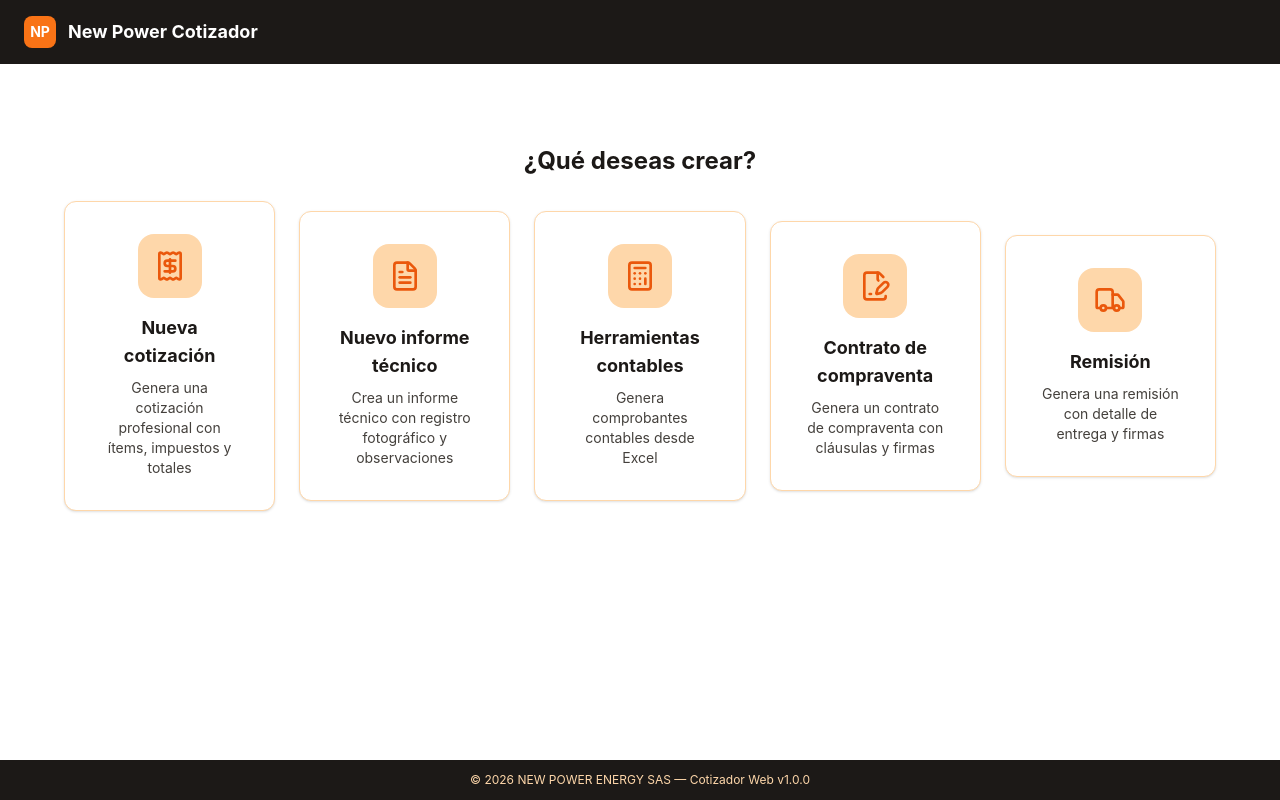
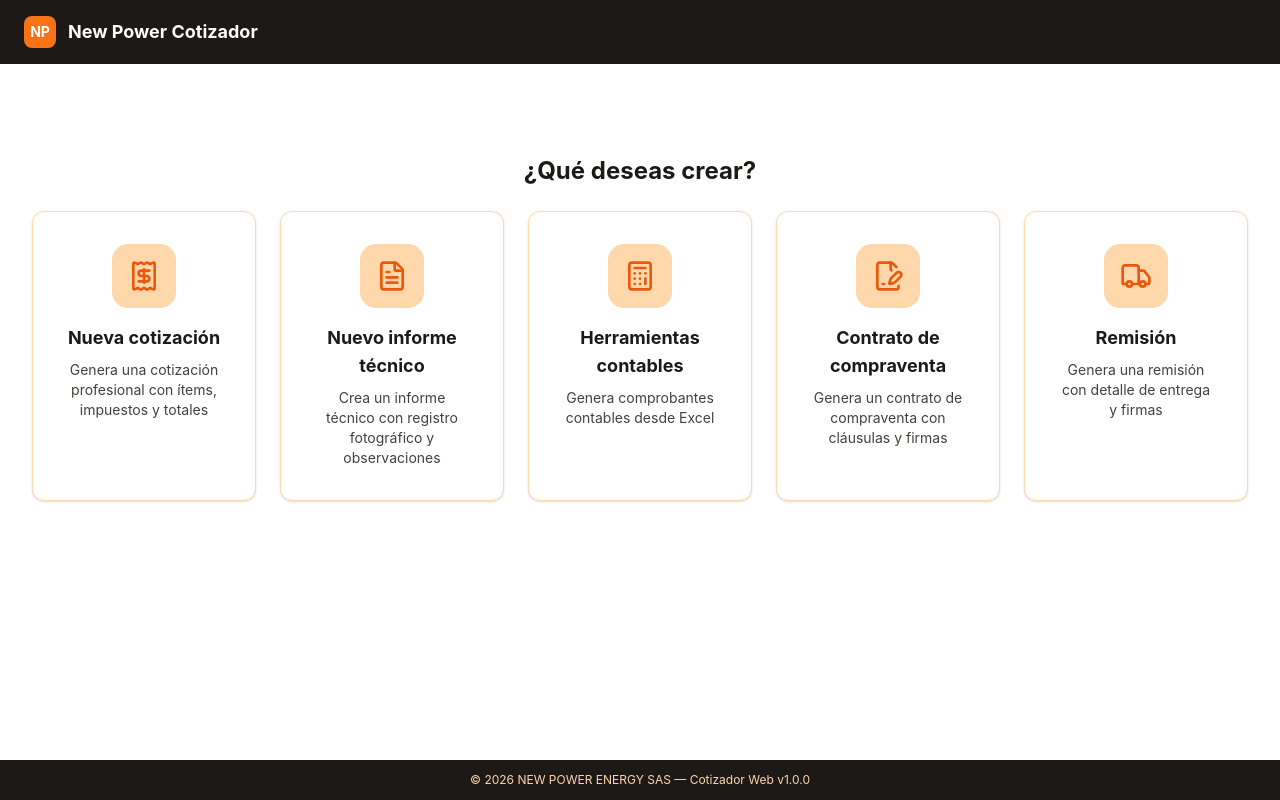
Before and after one commit to eduardoospino5562001/new-power-cotizador, a React (Vite) app: page / in a window 1280 px wide. Built offline with nearby package versions, Linux system fonts and the light colour scheme; what @react-pdf/renderer would draw is missing.

Commit message:
fix: uniform card sizing with h-full, flex-col, and max-w-7xl

```diff
--- a/src/App.tsx
+++ b/src/App.tsx
@@ -190,9 +190,9 @@ function App() {
             <h2 className="text-2xl font-bold text-brand-dark text-center">
               ¿Qué deseas crear?
             </h2>
-            <div className="grid grid-cols-1 sm:grid-cols-2 lg:grid-cols-5 gap-6 w-full max-w-6xl min-w-0">
-              <button onClick={() => setModulo('quote')} className="group w-full">
-                <Card className="p-8 text-center hover:border-brand-orange hover:shadow-lg transition-all cursor-pointer">
+            <div className="grid grid-cols-1 sm:grid-cols-2 lg:grid-cols-5 gap-6 w-full max-w-7xl">
+              <button onClick={() => setModulo('quote')} className="group w-full h-full">
+                <Card className="p-8 text-center hover:border-brand-orange hover:shadow-lg transition-all cursor-pointer h-full flex flex-col">
                   <div className="w-16 h-16 mx-auto mb-4 rounded-2xl bg-brand-orange-light flex items-center justify-center group-hover:scale-110 transition-transform">
                     <Receipt size={32} className="text-brand-orange-dark" />
                   </div>
@@ -200,8 +200,8 @@ function App() {
                   <p className="text-sm text-brand-gray">Genera una cotización profesional con ítems, impuestos y totales</p>
                 </Card>
               </button>
-              <button onClick={() => setModulo('report')} className="group w-full">
-                <Card className="p-8 text-center hover:border-brand-orange hover:shadow-lg transition-all cursor-pointer">
+              <button onClick={() => setModulo('report')} className="group w-full h-full">
+                <Card className="p-8 text-center hover:border-brand-orange hover:shadow-lg transition-all cursor-pointer h-full flex flex-col">
                   <div className="w-16 h-16 mx-auto mb-4 rounded-2xl bg-brand-orange-light flex items-center justify-center group-hover:scale-110 transition-transform">
                     <FileText size={32} className="text-brand-orange-dark" />
                   </div>
@@ -209,8 +209,8 @@ function App() {
                   <p className="text-sm text-brand-gray">Crea un informe técnico con registro fotográfico y observaciones</p>
                 </Card>
               </button>
-              <button onClick={() => setModulo('contabilidad')} className="group w-full">
-                <Card className="p-8 text-center hover:border-brand-orange hover:shadow-lg transition-all cursor-pointer">
+              <button onClick={() => setModulo('contabilidad')} className="group w-full h-full">
+                <Card className="p-8 text-center hover:border-brand-orange hover:shadow-lg transition-all cursor-pointer h-full flex flex-col">
                   <div className="w-16 h-16 mx-auto mb-4 rounded-2xl bg-brand-orange-light flex items-center justify-center group-hover:scale-110 transition-transform">
                     <Calculator size={32} className="text-brand-orange-dark" />
                   </div>
@@ -218,8 +218,8 @@ function App() {
                   <p className="text-sm text-brand-gray">Genera comprobantes contables desde Excel</p>
                 </Card>
               </button>
-              <button onClick={() => setModulo('contrato')} className="group w-full">
-                <Card className="p-8 text-center hover:border-brand-orange hover:shadow-lg transition-all cursor-pointer">
+              <button onClick={() => setModulo('contrato')} className="group w-full h-full">
+                <Card className="p-8 text-center hover:border-brand-orange hover:shadow-lg transition-all cursor-pointer h-full flex flex-col">
                   <div className="w-16 h-16 mx-auto mb-4 rounded-2xl bg-brand-orange-light flex items-center justify-center group-hover:scale-110 transition-transform">
                     <FileSignature size={32} className="text-brand-orange-dark" />
                   </div>
@@ -227,8 +227,8 @@ function App() {
                   <p className="text-sm text-brand-gray">Genera un contrato de compraventa con cláusulas y firmas</p>
                 </Card>
               </button>
-              <button onClick={() => setModulo('remision')} className="group w-full">
-                <Card className="p-8 text-center hover:border-brand-orange hover:shadow-lg transition-all cursor-pointer">
+              <button onClick={() => setModulo('remision')} className="group w-full h-full">
+                <Card className="p-8 text-center hover:border-brand-orange hover:shadow-lg transition-all cursor-pointer h-full flex flex-col">
                   <div className="w-16 h-16 mx-auto mb-4 rounded-2xl bg-brand-orange-light flex items-center justify-center group-hover:scale-110 transition-transform">
                     <Truck size={32} className="text-brand-orange-dark" />
                   </div>
```
